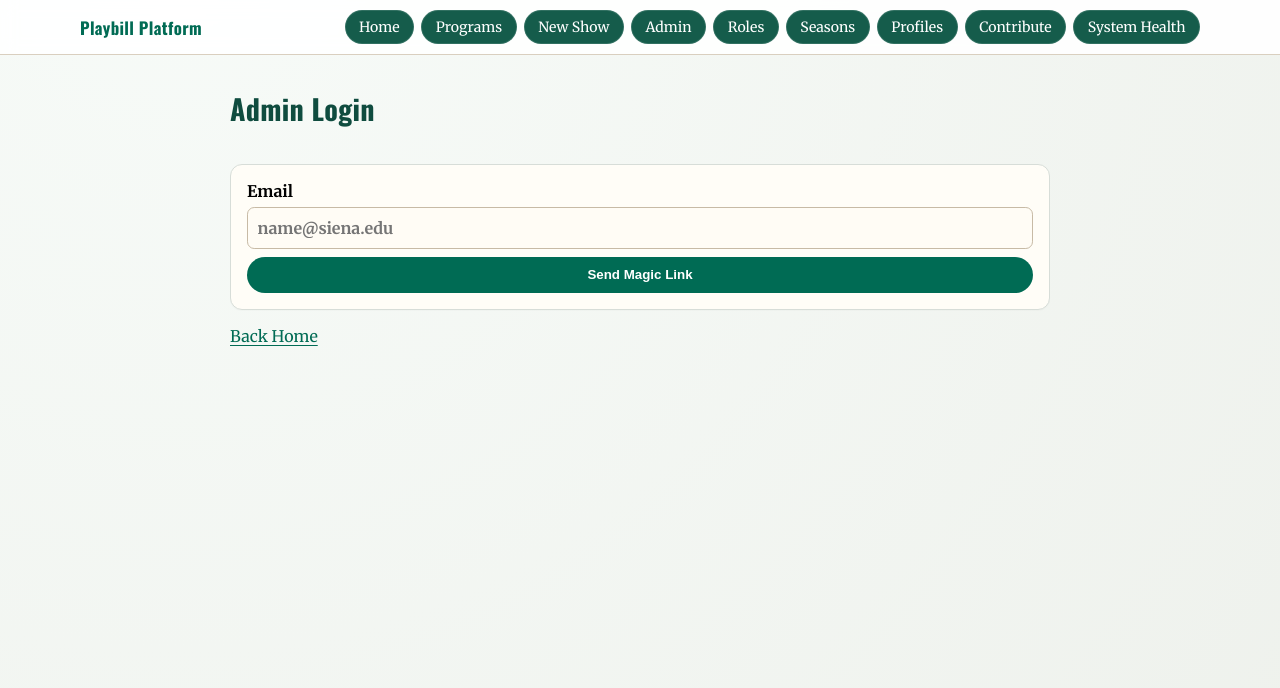
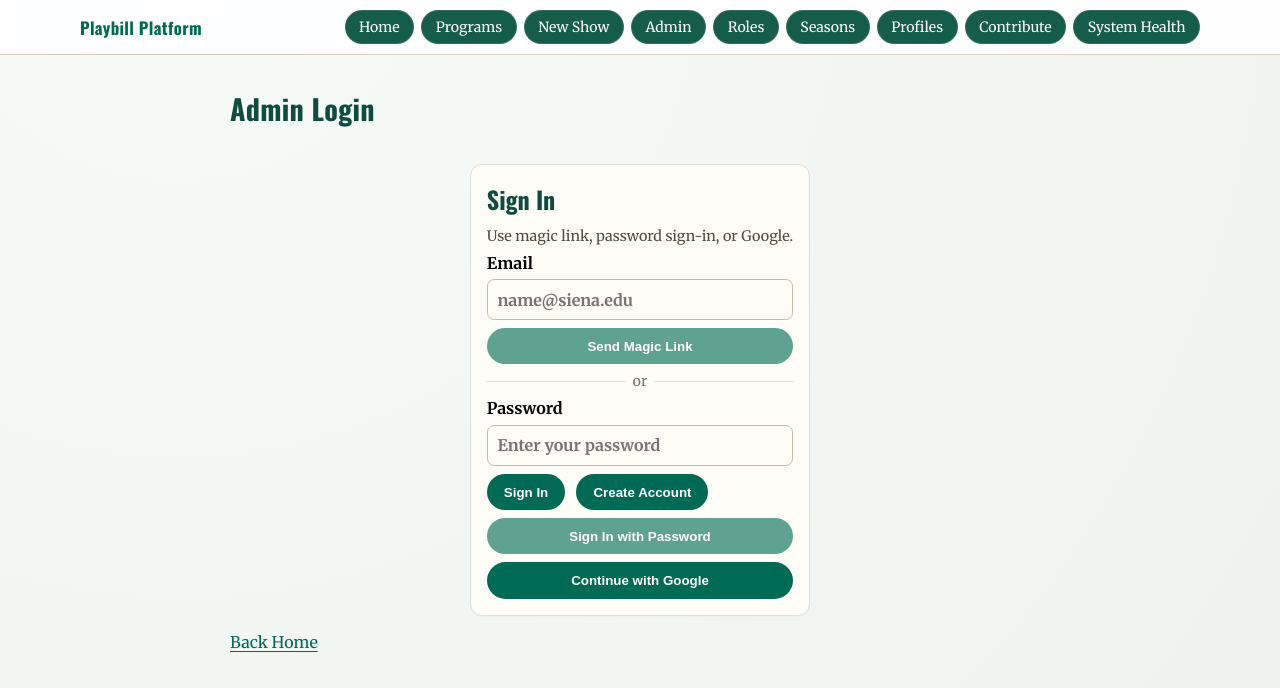
Before and after one commit to mlounello/playbill-app, a Next.js app: page /app/login in a window 1280 px wide. Shown: the top 688 px of the page. Built offline with nearby package versions, Linux system fonts and the light colour scheme; no server answers.

Commit message:
added login

```diff
--- a/app/app/login/page.tsx
+++ b/app/app/login/page.tsx
@@ -1,6 +1,6 @@
 import Link from "next/link";
 import { redirect } from "next/navigation";
-import { MagicLinkForm } from "@/components/auth/magic-link-form";
+import { LoginOptionsForm } from "@/components/auth/login-options-form";
 import { getCurrentUserWithProfile } from "@/lib/auth";
 
 export default async function AdminLoginPage() {
@@ -16,7 +16,7 @@ export default async function AdminLoginPage() {
     <main>
       <div className="container page-shell page-shell-narrow">
         <h1>Admin Login</h1>
-        <MagicLinkForm redirectTo="/app/shows" />
+        <LoginOptionsForm redirectTo="/app/shows" />
         <div className="top-actions">
           <Link href="/">Back Home</Link>
         </div>
--- a/app/globals.css
+++ b/app/globals.css
@@ -140,6 +140,31 @@ h2 {
   border-radius: 0.75rem;
   padding: 1rem;
   box-shadow: 0 1px 1px rgba(0, 0, 0, 0.02);
+}
+
+.auth-login-card {
+  max-width: 540px;
+  margin: 0 auto;
+}
+
+.auth-login-title {
+  margin-bottom: 0.1rem;
+}
+
+.auth-divider {
+  display: flex;
+  align-items: center;
+  gap: 0.5rem;
+  color: #6b766f;
+  font-size: 0.9rem;
+}
+
+.auth-divider::before,
+.auth-divider::after {
+  content: "";
+  flex: 1;
+  height: 1px;
+  background: #d7ddd8;
 }
 
 .card,
--- /dev/null
+++ b/components/auth/login-options-form.tsx
@@ -0,0 +1,166 @@
+"use client";
+
+import { useMemo, useState } from "react";
+import { createSupabaseBrowserClient } from "@/lib/supabase/browser";
+
+type PasswordMode = "signin" | "signup";
+
+function getCallbackUrl(nextPath: string) {
+  const baseUrl = (process.env.NEXT_PUBLIC_SITE_URL || window.location.origin).replace(/\/+$/, "");
+  return `${baseUrl}/auth/callback?next=${encodeURIComponent(nextPath)}`;
+}
+
+export function LoginOptionsForm({ redirectTo }: { redirectTo: string }) {
+  const [email, setEmail] = useState("");
+  const [password, setPassword] = useState("");
+  const [passwordMode, setPasswordMode] = useState<PasswordMode>("signin");
+  const [loadingMethod, setLoadingMethod] = useState<"magic" | "password" | "google" | null>(null);
+  const [message, setMessage] = useState<string | null>(null);
+
+  const isLoading = useMemo(() => loadingMethod !== null, [loadingMethod]);
+
+  const onMagicLink = async (event: React.FormEvent<HTMLFormElement>) => {
+    event.preventDefault();
+    setLoadingMethod("magic");
+    setMessage(null);
+
+    try {
+      const supabase = createSupabaseBrowserClient();
+      const { error } = await supabase.auth.signInWithOtp({
+        email,
+        options: { emailRedirectTo: getCallbackUrl(redirectTo) }
+      });
+      setMessage(error ? error.message : "Magic link sent. Check your email.");
+    } catch (error) {
+      setMessage(error instanceof Error ? error.message : "Could not send magic link.");
+    } finally {
+      setLoadingMethod(null);
+    }
+  };
+
+  const onPassword = async (event: React.FormEvent<HTMLFormElement>) => {
+    event.preventDefault();
+    setLoadingMethod("password");
+    setMessage(null);
+
+    try {
+      const supabase = createSupabaseBrowserClient();
+      if (passwordMode === "signup") {
+        const { error } = await supabase.auth.signUp({
+          email,
+          password,
+          options: { emailRedirectTo: getCallbackUrl(redirectTo) }
+        });
+        setMessage(
+          error ? error.message : "Account created. Check your email if confirmation is required, then sign in."
+        );
+      } else {
+        const { error } = await supabase.auth.signInWithPassword({ email, password });
+        if (error) {
+          setMessage(error.message);
+          setLoadingMethod(null);
+          return;
+        }
+        window.location.assign(redirectTo);
+      }
+    } catch (error) {
+      setMessage(error instanceof Error ? error.message : "Could not authenticate with email/password.");
+    } finally {
+      setLoadingMethod(null);
+    }
+  };
+
+  const onGoogle = async () => {
+    setLoadingMethod("google");
+    setMessage(null);
+    try {
+      const supabase = createSupabaseBrowserClient();
+      const callback = getCallbackUrl(redirectTo);
+      const { error } = await supabase.auth.signInWithOAuth({
+        provider: "google",
+        options: { redirectTo: callback }
+      });
+      if (error) {
+        setMessage(error.message);
+        setLoadingMethod(null);
+      }
+    } catch (error) {
+      setMessage(error instanceof Error ? error.message : "Could not start Google sign-in.");
+      setLoadingMethod(null);
+    }
+  };
+
+  return (
+    <section className="card stack-sm auth-login-card">
+      <h2 className="auth-login-title">Sign In</h2>
+      <p className="section-note">Use magic link, password sign-in, or Google.</p>
+
+      <form className="stack-sm" onSubmit={onMagicLink}>
+        <label>
+          Email
+          <input
+            type="email"
+            required
+            value={email}
+            onChange={(event) => setEmail(event.target.value)}
+            placeholder="name@siena.edu"
+            disabled={isLoading}
+          />
+        </label>
+        <button type="submit" disabled={isLoading || !email.trim()}>
+          {loadingMethod === "magic" ? "Sending..." : "Send Magic Link"}
+        </button>
+      </form>
+
+      <div className="auth-divider" aria-hidden="true">
+        <span>or</span>
+      </div>
+
+      <form className="stack-sm" onSubmit={onPassword}>
+        <label>
+          Password
+          <input
+            type="password"
+            required
+            value={password}
+            onChange={(event) => setPassword(event.target.value)}
+            placeholder="Enter your password"
+            minLength={6}
+            disabled={isLoading}
+          />
+        </label>
+        <div className="top-actions">
+          <button
+            type="button"
+            className={`button-link${passwordMode === "signin" ? " is-active" : ""}`}
+            onClick={() => setPasswordMode("signin")}
+            disabled={isLoading}
+          >
+            Sign In
+          </button>
+          <button
+            type="button"
+            className={`button-link${passwordMode === "signup" ? " is-active" : ""}`}
+            onClick={() => setPasswordMode("signup")}
+            disabled={isLoading}
+          >
+            Create Account
+          </button>
+        </div>
+        <button type="submit" disabled={isLoading || !email.trim() || !password.trim()}>
+          {loadingMethod === "password"
+            ? "Working..."
+            : passwordMode === "signup"
+              ? "Create Account"
+              : "Sign In with Password"}
+        </button>
+      </form>
+
+      <button type="button" onClick={onGoogle} disabled={isLoading}>
+        {loadingMethod === "google" ? "Redirecting..." : "Continue with Google"}
+      </button>
+
+      {message ? <p className="section-note">{message}</p> : null}
+    </section>
+  );
+}
```
